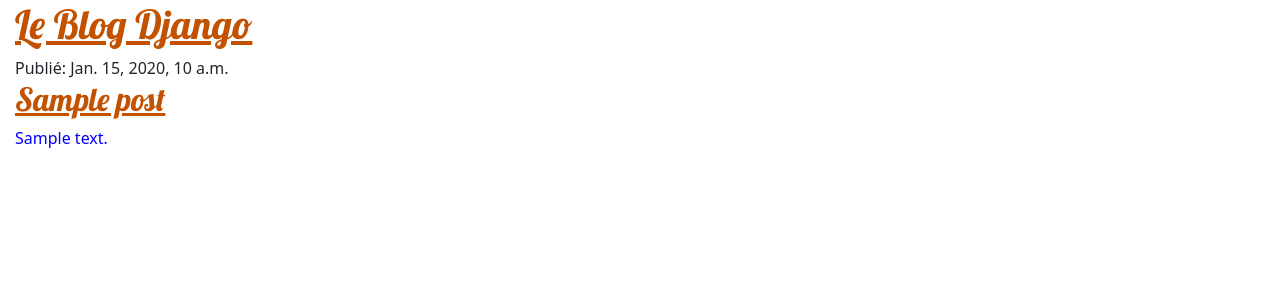
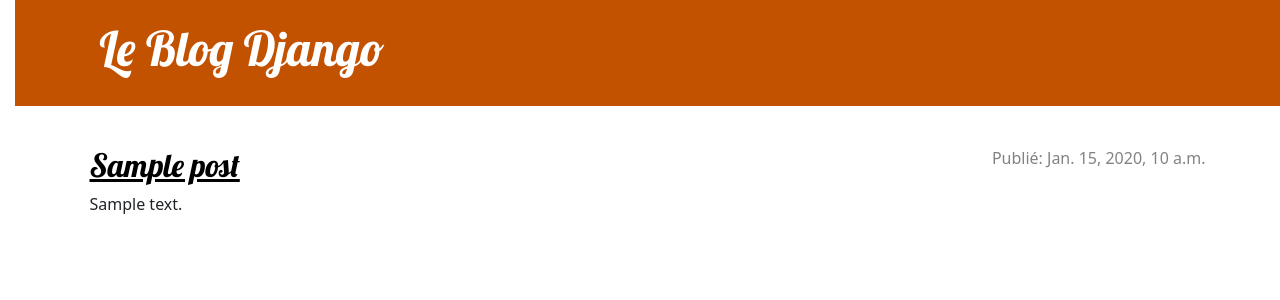
Before and after one commit to godfredayiku/Mon-Premier-Blog, a Django app: page / in a window 1280 px wide. Shown: the top 300 px of the page. Run offline with Django 3.2, Linux system fonts and the light colour scheme; tables that the repository leaves empty hold one stand-in row (values such as "Sample post").

Commit message:
html update

```diff
--- a/Blog/static/css/blog.css
+++ b/Blog/static/css/blog.css
@@ -3,10 +3,77 @@
 	font-family: 'Lobster';
 }
 
-p {
-	color: blue;
-}
-
 body {
 	padding-left: 15px;
 }
+
+.page-header {
+    background-color: #C25100;
+    margin-top: 0;
+    margin-bottom: 40px;
+    padding: 20px 20px 20px 40px;
+}
+
+.page-header h1,
+.page-header h1 a,
+.page-header h1 a:visited,
+.page-header h1 a:active {
+    color: #ffffff;
+    font-size: 36pt;
+    text-decoration: none;
+}
+
+h1,
+h2,
+h3,
+h4 {
+    font-family: 'Lobster', cursive;
+}
+
+.date {
+    color: #828282;
+}
+
+.save {
+    float: right;
+}
+
+.post-form textarea,
+.post-form input {
+    width: 100%;
+}
+
+.top-menu,
+.top-menu:hover,
+.top-menu:visited {
+    color: #ffffff;
+    float: right;
+    font-size: 26pt;
+    margin-right: 20px;
+}
+
+.post {
+    margin-bottom: 70px;
+}
+
+.post h2 a,
+.post h2 a:visited {
+    color: #000000;
+}
+
+.post > .date,
+.post > .actions {
+    float: right;
+}
+
+.btn-secondary,
+.btn-secondary:visited {
+    color: #C25100;
+    background: none;
+    border-color: #C25100;
+}
+
+.btn-secondary:hover {
+    color: #FFFFFF;
+    background-color: #C25100;
+}
--- /dev/null
+++ b/Blog/templates/blog/base.html
@@ -0,0 +1,29 @@
+<!DOCTYPE html>
+{% load static %}
+<html>
+	<head>
+		<meta charset="utf-8">
+		<meta name="viewport" content="width=device-width, initial-scale=1">
+		<!-- CSS only -->
+		<link href="https://cdn.jsdelivr.net/npm/bootstrap@5.2.0-beta1/dist/css/bootstrap.min.css" rel="stylesheet" integrity="sha384-0evHe/X+R7YkIZDRvuzKMRqM+OrBnVFBL6DOitfPri4tjfHxaWutUpFmBp4vmVor" crossorigin="anonymous">
+		<link rel="stylesheet" href="{% static 'css/blog.css' %}">
+		<link href="//fonts.googleapis.com/css?family=Lobster&subset=latin,latin-ext" rel="stylesheet" type="text/css">
+		<title>Blog sur Django</title>
+	</head>
+	<body>
+		<header class="page-header">
+			<div class="container">
+				<h1><a href="/">Le Blog Django</a></h1>
+			</div>
+		</header>
+
+		<main class="container">
+		<div class="row">
+		<div class="col">
+			{% block content %}
+			{% endblock %}
+		</div>
+		</div>
+		</main>
+	</body>
+</html>
--- a/Blog/templates/blog/post_list.html
+++ b/Blog/templates/blog/post_list.html
@@ -1,24 +1,10 @@
-<!DOCTYPE html>
-{% load static %}
-<html>
-<head>
-	<meta charset="utf-8">
-	<meta name="viewport" content="width=device-width, initial-scale=1">
-	<!-- CSS only -->
-	<link href="https://cdn.jsdelivr.net/npm/bootstrap@5.2.0-beta1/dist/css/bootstrap.min.css" rel="stylesheet" integrity="sha384-0evHe/X+R7YkIZDRvuzKMRqM+OrBnVFBL6DOitfPri4tjfHxaWutUpFmBp4vmVor" crossorigin="anonymous">
-	<link rel="stylesheet" href="{% static 'css/blog.css' %}">
-	<link href="//fonts.googleapis.com/css?family=Lobster&subset=latin,latin-ext" rel="stylesheet" type="text/css">
-	<title>Blog sur Django</title>
-</head>
-<body>
-	<header><h1><a href="/">Le Blog Django</a></h1></header>
-
-	{% for post in posts1 %}
-	<article>
-		<time>Publié: {{post.published_date}}</time>
+{% extends 'blog/base.html' %}
+{% block content %}
+{% for post in posts1 %}
+	<article class="post">
+		<time class="date">Publié: {{post.published_date}}</time>
 		<h2><a href="">{{post.titre}}</a></h2>
 		<p>{{post.texte}}</p>
 	</article>
-	{% endfor %}
-</body>
-</html>
+{% endfor %}
+{% endblock %}
--- a/Blog/urls.py
+++ b/Blog/urls.py
@@ -3,4 +3,5 @@
 
 urlpatterns = [
 	path('', views.post_list, name='post_list'),
+	path('', views.bonjour, name='bonjour'),
 ]
--- a/Blog/views.py
+++ b/Blog/views.py
@@ -6,3 +6,7 @@
 def post_list(request):
 	posts = Post.objects.filter(published_date__lte=timezone.now()).order_by('published_date')
 	return render(request, 'Blog/post_list.html', {'posts1':posts})
+
+
+def bonjour(request):
+	return render(request, 'Blog/bonjour.html', {})
```
Also changed, not shown: Blog/templates/blog/bonjour.html (added, +11 -0 lines).
